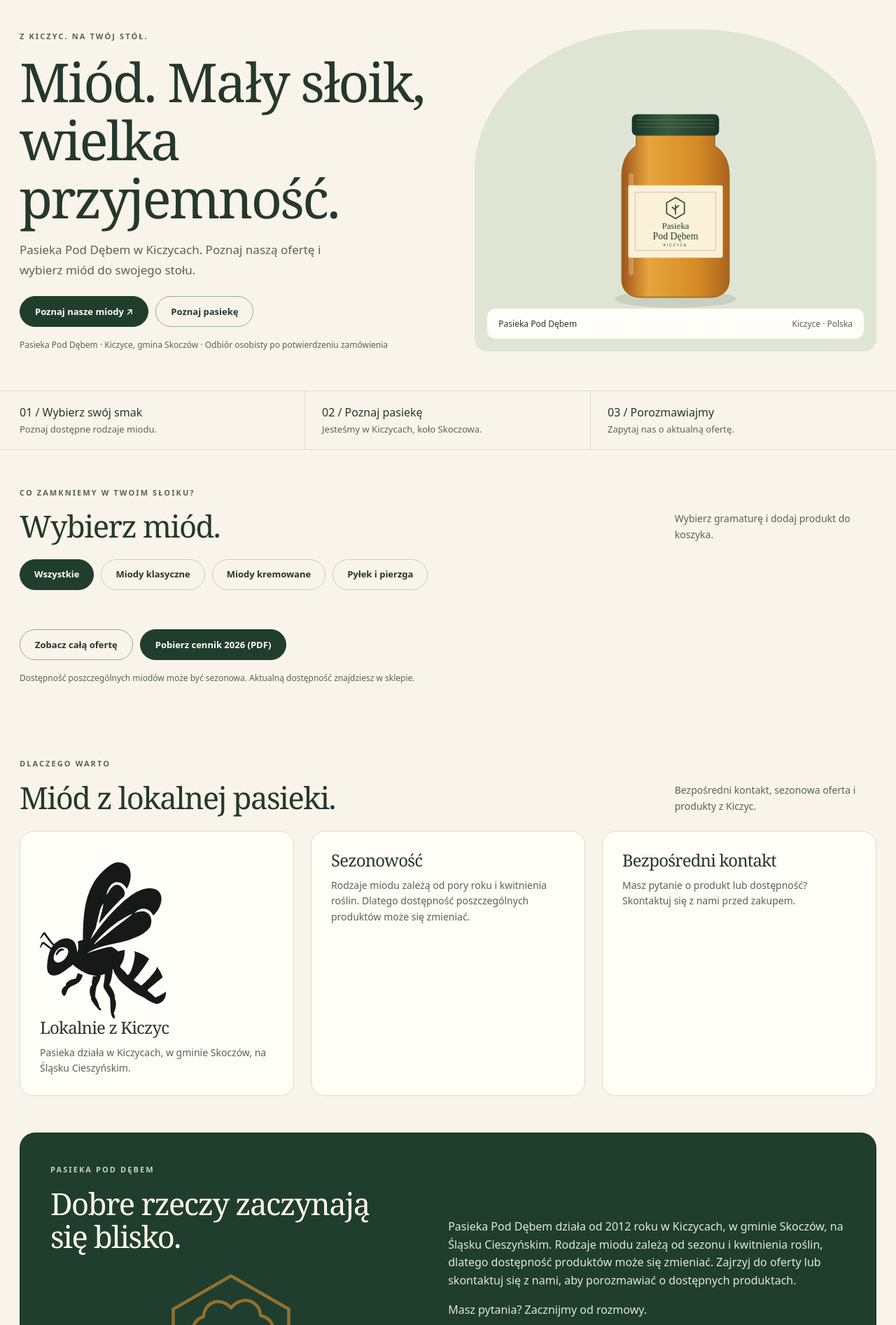
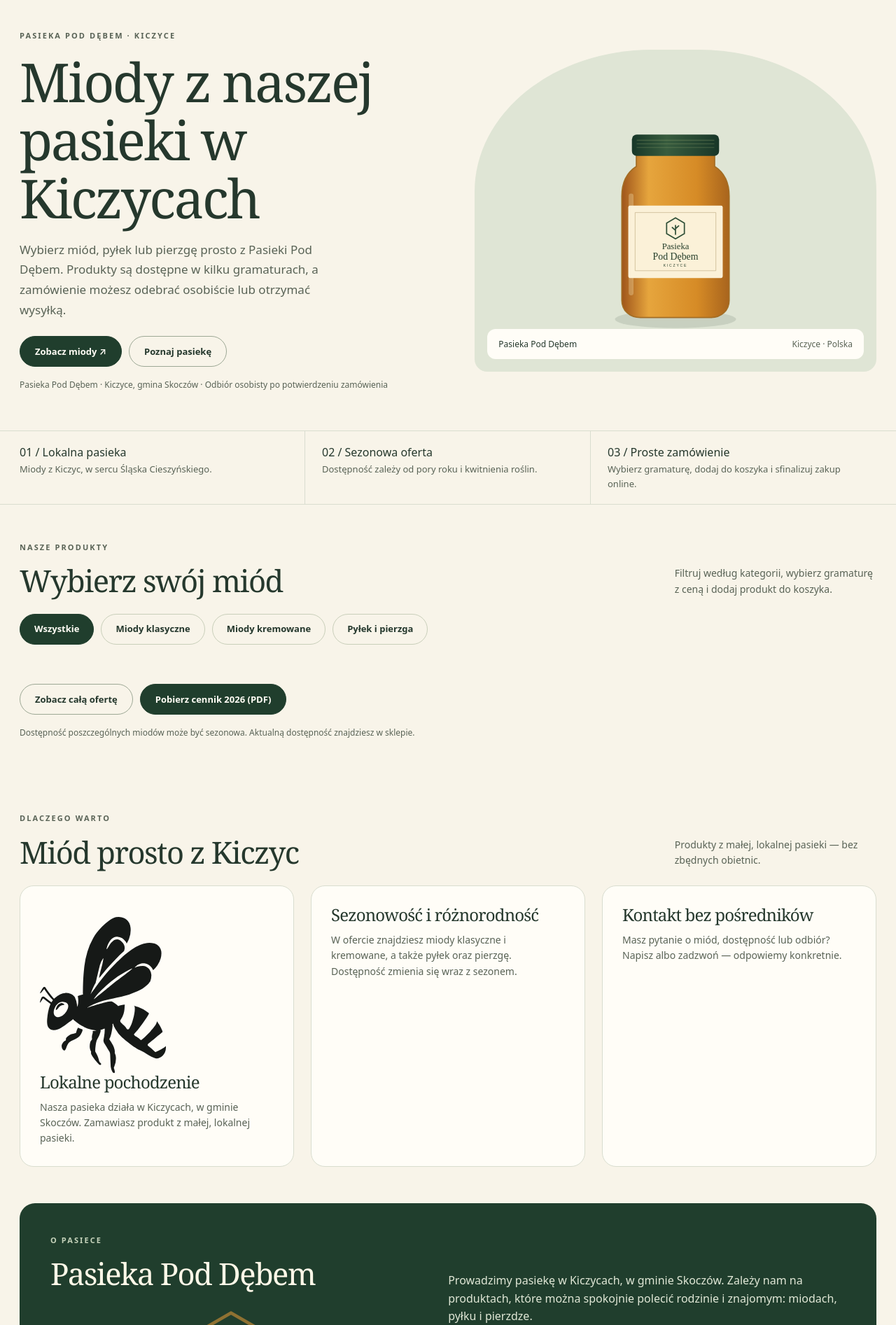
Before and after one commit to ni3bi3ski/pasieka-pod-debem, a WordPress theme: template woocommerce/theme/pasieka-pod-debem/front-page.php in a window 1280 px wide. Shown: the part 112-2005 px from the top of the page at 70% size. Run offline with PHP 8.4 and a stand-in for WordPress, Linux system fonts and the light colour scheme; the site name, menu and one post (Sample post) are stand-ins, and other content is empty; some libraries are stand-ins or nearby versions.

Commit message:
Wdróż nowe teksty strony głównej

```diff
--- a/woocommerce/theme/pasieka-pod-debem/front-page.php
+++ b/woocommerce/theme/pasieka-pod-debem/front-page.php
@@ -37,11 +37,11 @@ $social_links = array(
  'Instagram' => '',
 );
 ?>
-<main id="main"><div class="wrap hero"><div><span class="eyebrow">Z Kiczyc. Na Twój stół.</span><h1><?php echo esc_html(ppd_setting('hero_title','Miód. Mały słoik, wielka przyjemność.')); ?></h1><p class="lead"><?php echo esc_html(ppd_setting('hero_text','Pasieka Pod Dębem w Kiczycach. Poznaj naszą ofertę i wybierz miód do swojego stołu.')); ?></p><div class="actions"><a class="btn" href="#oferta">Poznaj nasze miody ↗</a><a class="btn secondary" href="#o-pasiece">Poznaj pasiekę</a><?php $hero_phone=(string) ppd_setting('phone'); if ($hero_phone): ?><a class="btn ghost" href="tel:<?php echo esc_attr(preg_replace('/[^+0-9]/','',$hero_phone)); ?>">Zadzwoń</a><?php endif; ?></div><p class="small-note">Pasieka Pod Dębem · Kiczyce, gmina Skoczów · Odbiór osobisty po potwierdzeniu zamówienia</p></div><div class="hero-art">
+<main id="main"><div class="wrap hero"><div><span class="eyebrow">Pasieka Pod Dębem · Kiczyce</span><h1>Miody z naszej pasieki w Kiczycach</h1><p class="lead">Wybierz miód, pyłek lub pierzgę prosto z Pasieki Pod Dębem. Produkty są dostępne w kilku gramaturach, a zamówienie możesz odebrać osobiście lub otrzymać wysyłką.</p><div class="actions"><a class="btn" href="#oferta">Zobacz miody ↗</a><a class="btn secondary" href="#o-pasiece">Poznaj pasiekę</a><?php $hero_phone=(string) ppd_setting('phone'); if ($hero_phone): ?><a class="btn ghost" href="tel:<?php echo esc_attr(preg_replace('/[^+0-9]/','',$hero_phone)); ?>">Zadzwoń</a><?php endif; ?></div><p class="small-note">Pasieka Pod Dębem · Kiczyce, gmina Skoczów · Odbiór osobisty po potwierdzeniu zamówienia</p></div><div class="hero-art">
 <?php $hero=absint(ppd_setting('hero_image',0)); if ($hero) { echo wp_get_attachment_image($hero,'large',false,array('loading'=>'eager','fetchpriority'=>'high')); } else { ?><img class="illustration" src="<?php echo esc_url(get_template_directory_uri().'/assets/jar.svg'); ?>" alt="Autorska ilustracja słoika — nie zdjęcie produktu" width="600" height="660" fetchpriority="high"><?php } ?>
 <div class="art-tag"><span>Pasieka Pod Dębem</span><span>Kiczyce · Polska</span></div></div></div>
-<div class="feature-strip"><div class="wrap features"><div class="feature">01 / Wybierz swój smak<span>Poznaj dostępne rodzaje miodu.</span></div><div class="feature">02 / Poznaj pasiekę<span>Jesteśmy w Kiczycach, koło Skoczowa.</span></div><div class="feature">03 / Porozmawiajmy<span>Zapytaj nas o aktualną ofertę.</span></div></div></div>
-<section class="section wrap" id="oferta"><div class="section-head"><div><span class="eyebrow">Co zamkniemy w Twoim słoiku?</span><h2>Wybierz miód.</h2></div><p>Wybierz gramaturę i dodaj produkt do koszyka.</p></div>
+<div class="feature-strip"><div class="wrap features"><div class="feature">01 / Lokalna pasieka<span>Miody z Kiczyc, w sercu Śląska Cieszyńskiego.</span></div><div class="feature">02 / Sezonowa oferta<span>Dostępność zależy od pory roku i kwitnienia roślin.</span></div><div class="feature">03 / Proste zamówienie<span>Wybierz gramaturę, dodaj do koszyka i sfinalizuj zakup online.</span></div></div></div>
+<section class="section wrap" id="oferta"><div class="section-head"><div><span class="eyebrow">Nasze produkty</span><h2>Wybierz swój miód</h2></div><p>Filtruj według kategorii, wybierz gramaturę z ceną i dodaj produkt do koszyka.</p></div>
 <div class="category-filter" id="category-filter">
  <button type="button" class="is-active" data-filter="all">Wszystkie</button>
  <button type="button" data-filter="miody-klasyczne">Miody klasyczne</button>
@@ -148,13 +148,19 @@ document.addEventListener('click', function(event) {
  });
 });
 </script>
-<section class="section wrap" id="dlaczego"><div class="section-head"><div><span class="eyebrow">Dlaczego warto</span><h2>Miód z lokalnej pasieki.</h2></div><p>Bezpośredni kontakt, sezonowa oferta i produkty z Kiczyc.</p></div><div class="why-grid"><div class="why-card"><img class="why-art" src="<?php echo esc_url(get_template_directory_uri().'/assets/bee.svg'); ?>" alt="" width="240" height="240" loading="lazy"><h3>Lokalnie z Kiczyc</h3><p>Pasieka działa w Kiczycach, w gminie Skoczów, na Śląsku Cieszyńskim.</p></div><div class="why-card"><h3>Sezonowość</h3><p>Rodzaje miodu zależą od pory roku i kwitnienia roślin. Dlatego dostępność poszczególnych produktów może się zmieniać.</p></div><div class="why-card"><h3>Bezpośredni kontakt</h3><p>Masz pytanie o produkt lub dostępność? Skontaktuj się z nami przed zakupem.</p></div></div></section>
-<section id="o-pasiece" class="wrap"><div class="story-panel"><div><span class="eyebrow">Pasieka Pod Dębem</span><h2>Dobre rzeczy zaczynają się blisko.</h2><img class="oak-art" src="<?php echo esc_url(get_template_directory_uri().'/assets/oak.svg'); ?>" alt="" width="240" height="240" loading="lazy"></div><div><p><?php echo nl2br(esc_html(ppd_setting('story',ppd_default_story()))); ?></p><p>Masz pytania? Zacznijmy od rozmowy.</p><div class="actions"><a class="btn" href="#kontakt">Skontaktuj się z nami ↗</a></div></div></div></section>
+<section class="section wrap" id="dlaczego"><div class="section-head"><div><span class="eyebrow">Dlaczego warto</span><h2>Miód prosto z Kiczyc</h2></div><p>Produkty z małej, lokalnej pasieki — bez zbędnych obietnic.</p></div><div class="why-grid"><div class="why-card"><img class="why-art" src="<?php echo esc_url(get_template_directory_uri().'/assets/bee.svg'); ?>" alt="" width="240" height="240" loading="lazy"><h3>Lokalne pochodzenie</h3><p>Nasza pasieka działa w Kiczycach, w gminie Skoczów. Zamawiasz produkt z małej, lokalnej pasieki.</p></div><div class="why-card"><h3>Sezonowość i różnorodność</h3><p>W ofercie znajdziesz miody klasyczne i kremowane, a także pyłek oraz pierzgę. Dostępność zmienia się wraz z sezonem.</p></div><div class="why-card"><h3>Kontakt bez pośredników</h3><p>Masz pytanie o miód, dostępność lub odbiór? Napisz albo zadzwoń — odpowiemy konkretnie.</p></div></div></section>
+<section id="o-pasiece" class="wrap"><div class="story-panel"><div><span class="eyebrow">O pasiece</span><h2>Pasieka Pod Dębem</h2><img class="oak-art" src="<?php echo esc_url(get_template_directory_uri().'/assets/oak.svg'); ?>" alt="" width="240" height="240" loading="lazy"></div><div><p>Prowadzimy pasiekę w Kiczycach, w gminie Skoczów. Zależy nam na produktach, które można spokojnie polecić rodzinie i znajomym: miodach, pyłku i pierzdze.</p><p>Nie obiecujemy cudów. Pokazujemy, co mamy, wyjaśniamy skąd pochodzi produkt i pomagamy wybrać odpowiednią gramaturę.</p><div class="actions"><a class="btn" href="#kontakt">Skontaktuj się z nami ↗</a></div></div></div></section>
 <?php $map_address=ppd_map_query(); if ($map_address!==''): $map_phone=(string) ppd_setting('phone'); ?>
-<section class="section wrap" id="odbior"><div class="section-head"><div><span class="eyebrow">Adres i mapa</span><h2>Gdzie nas znajdziesz.</h2></div><p>Odbiór osobisty, jeśli jest dostępny, zobaczysz jako metodę dostawy w koszyku.</p></div><div class="pickup-grid"><div class="pickup-info"><h3>Pasieka Pod Dębem</h3><p><?php echo nl2br(esc_html($map_address)); ?></p><?php if ($map_phone!==''): ?><p>Telefon: <a href="tel:<?php echo esc_attr(preg_replace('/[^+0-9]/','',$map_phone)); ?>"><?php echo esc_html($map_phone); ?></a></p><?php endif; ?><a class="btn secondary" rel="noopener noreferrer" target="_blank" href="<?php echo esc_url('https://www.google.com/maps/search/?api=1&query='.rawurlencode($map_address)); ?>">Otwórz w Mapach Google ↗</a></div><div class="pickup-map" id="map-box"><div class="map-consent"><p>Mapa Google ładuje się dopiero po kliknięciu i może przesyłać dane do Google.</p><button class="btn secondary" id="map-load" type="button" data-src="<?php echo esc_url('https://www.google.com/maps?q='.rawurlencode($map_address).'&output=embed'); ?>">Pokaż mapę</button></div></div></div></section>
+<section class="section wrap" id="odbior"><div class="section-head"><div><span class="eyebrow">Odbiór i wysyłka</span><h2>Gdzie nas znajdziesz</h2></div><p>Pasieka Pod Dębem znajduje się w Kiczycach, w gminie Skoczów. Jeśli odbiór osobisty jest dostępny, wybierzesz go jako metodę dostawy w koszyku.</p></div><div class="pickup-grid"><div class="pickup-info"><h3>Pasieka Pod Dębem</h3><p><?php echo nl2br(esc_html($map_address)); ?></p><?php if ($map_phone!==''): ?><p>Telefon: <a href="tel:<?php echo esc_attr(preg_replace('/[^+0-9]/','',$map_phone)); ?>"><?php echo esc_html($map_phone); ?></a></p><?php endif; ?><a class="btn secondary" rel="noopener noreferrer" target="_blank" href="<?php echo esc_url('https://www.google.com/maps/search/?api=1&query='.rawurlencode($map_address)); ?>">Otwórz w Mapach Google ↗</a></div><div class="pickup-map" id="map-box"><div class="map-consent"><p>Mapa Google ładuje się dopiero po kliknięciu i może przesyłać dane do Google.</p><button class="btn secondary" id="map-load" type="button" data-src="<?php echo esc_url('https://www.google.com/maps?q='.rawurlencode($map_address).'&output=embed'); ?>">Pokaż mapę</button></div></div></div></section>
 <?php endif; ?>
-<section class="section wrap" id="pytania"><div class="faq-layout"><div><span class="eyebrow">Przed zamówieniem</span><h2>Warto wiedzieć.</h2><p class="lead">Kilka odpowiedzi, które ułatwią Ci zakupy.</p></div><div><?php foreach (ppd_faq_items() as $faq_item): ?><details><summary><?php echo esc_html($faq_item[0]); ?></summary><p><?php echo esc_html($faq_item[1]); ?></p></details><?php endforeach; ?></div></div></section>
-<section class="wrap section" id="kontakt"><div class="contact-panel"><div><span class="eyebrow">Zostańmy w kontakcie</span><h2>Porozmawiajmy o miodzie.</h2><p class="lead">Pasieka Pod Dębem<br>Kiczyce · gmina Skoczów</p></div><div class="contact-links">
+<section class="section wrap" id="pytania"><div class="faq-layout"><div><span class="eyebrow">Przed zamówieniem</span><h2>Najczęstsze pytania</h2><p class="lead">Kilka odpowiedzi, które ułatwią Ci zakupy.</p></div><div>
+<details><summary>Czy mogę odebrać zamówienie osobiście?</summary><p>Tak, jeśli odbiór osobisty jest dostępny. Wybierz go jako metodę dostawy w koszyku, a potwierdzimy termin odbioru.</p></details>
+<details><summary>Czy wysyłacie miody?</summary><p>Tak. Dostępne metody dostawy i koszt wysyłki zobaczysz w koszyku po dodaniu produktów.</p></details>
+<details><summary>Dlaczego niektórych miodów nie ma w ofercie?</summary><p>Miody są produktami sezonowymi. Dostępność zależy od kwitnienia roślin i wielkości zbiorów.</p></details>
+<details><summary>Czym różni się miód kremowany od klasycznego?</summary><p>Miód kremowany ma gładką, równomierną konsystencję. Miód klasyczny może naturalnie krystalizować.</p></details>
+<details><summary>Czy pyłek i pierzga są zawsze dostępne?</summary><p>Nie zawsze. Ich dostępność zależy od sezonu i aktualnych zapasów pasieki.</p></details>
+</div></div></section>
+<section class="wrap section" id="kontakt"><div class="contact-panel"><div><span class="eyebrow">Kontakt</span><h2>Porozmawiajmy o miodzie</h2><p class="lead">Masz pytanie o dostępność, odbiór lub wysyłkę? Skontaktuj się z nami.</p><p class="lead">Pasieka Pod Dębem<br>Kiczyce · gmina Skoczów</p></div><div class="contact-links">
 <?php if (ppd_setting('contact_confirmed',false)):
 $phone=ppd_setting('phone'); $email=ppd_setting('email'); $address=ppd_setting('address','Kiczyce, gmina Skoczów');
 if ($phone): ?><a href="tel:<?php echo esc_attr(preg_replace('/[^+0-9]/','',$phone)); ?>"><?php echo esc_html($phone); ?></a><?php endif;
```
